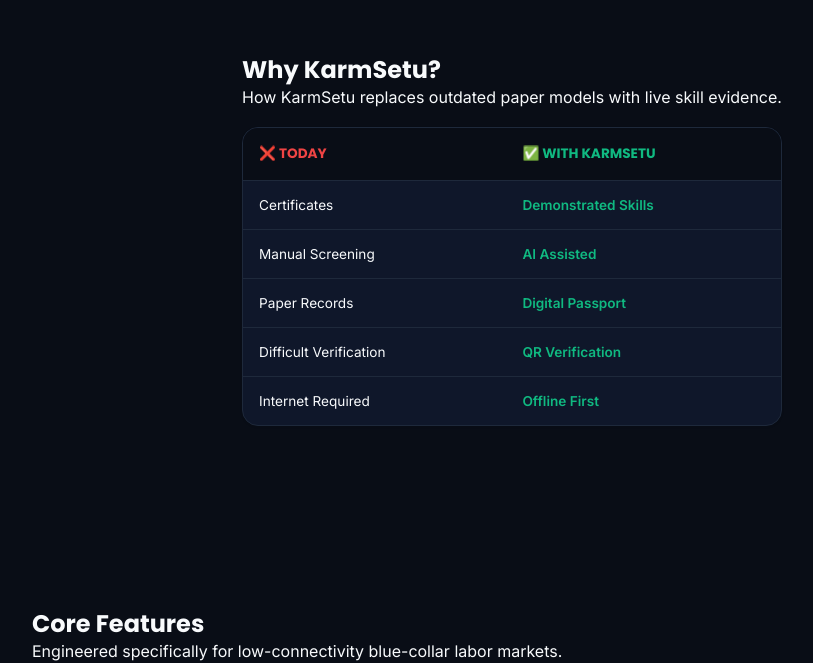
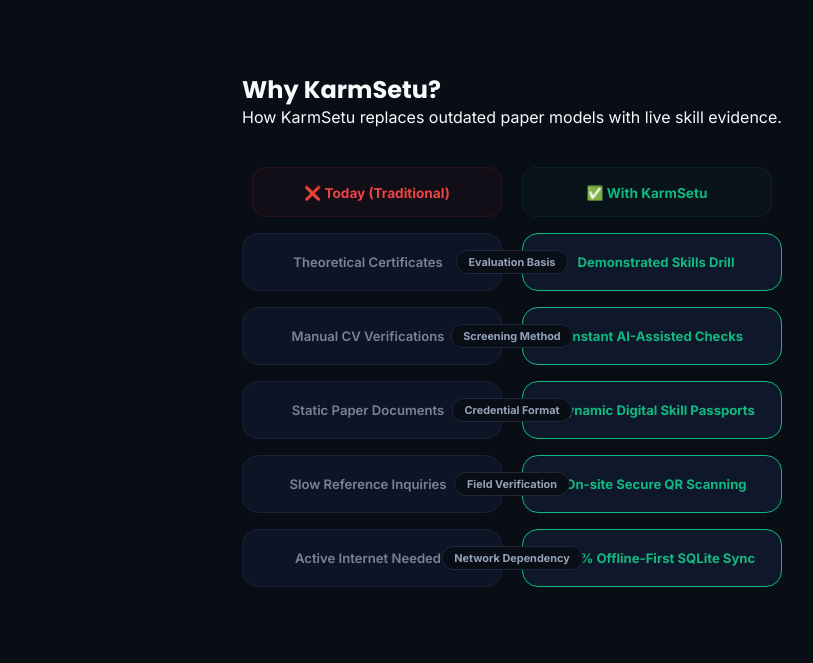
Before and after one commit to nikita000kumari/karmsetu, a React (Vite) app: page / in a window 1280 px wide. Shown: the part 1862-2525 px from the top of the page, without its empty margins (128-941 px from the left). Built offline with nearby package versions, Linux system fonts and the light colour scheme.

Commit message:
style: fix github cta button color, improve comparison layout cards, and rename timeline to Future Features

```diff
--- a/src/App.jsx
+++ b/src/App.jsx
@@ -876,7 +876,7 @@
                   target="_blank"
                   rel="noopener noreferrer"
                   className="btn-outline"
-                  style={{ display: 'flex', gap: '8px', alignItems: 'center', padding: '14px 32px', fontSize: '0.92rem', textDecoration: 'none', border: '1px solid #E2E8F0', borderRadius: '18px', color: '#0F172A', fontWeight: 600 }}
+                  style={{ display: 'flex', gap: '8px', alignItems: 'center', padding: '14px 32px', fontSize: '0.92rem', textDecoration: 'none', border: '1px solid var(--color-border)', borderRadius: '18px', color: 'var(--color-text-primary)', fontWeight: 600 }}
                 >
                   <GithubIcon /> GitHub
                 </a>
@@ -977,41 +977,84 @@
             </section>
 
             {/* 4️⃣ WHY KARMSETU? SECTION */}
-            <section className="comparison-section" style={{ padding: '60px 20px', backgroundColor: 'var(--color-bg)' }}>
+            <section className="comparison-section" style={{ padding: '80px 20px', backgroundColor: 'var(--color-bg)' }}>
               <h2 className="landing-section-title">Why KarmSetu?</h2>
               <p className="landing-section-subtitle">How KarmSetu replaces outdated paper models with live skill evidence.</p>
 
-              <div className="comparison-table-wrapper" style={{ marginTop: '20px' }}>
-                <table className="comparison-table">
-                  <thead>
-                    <tr>
-                      <th style={{ padding: '16px', color: '#EF4444' }}>❌ Today</th>
-                      <th style={{ color: '#10B981', padding: '16px' }}>✅ With KarmSetu</th>
-                    </tr>
-                  </thead>
-                  <tbody>
-                    <tr>
-                      <td style={{ padding: '16px' }}>Certificates</td>
-                      <td style={{ color: '#10B981', fontWeight: 600, padding: '16px' }}>Demonstrated Skills</td>
-                    </tr>
-                    <tr>
-                      <td style={{ padding: '16px' }}>Manual Screening</td>
-                      <td style={{ color: '#10B981', fontWeight: 600, padding: '16px' }}>AI Assisted</td>
-                    </tr>
-                    <tr>
-                      <td style={{ padding: '16px' }}>Paper Records</td>
-                      <td style={{ color: '#10B981', fontWeight: 600, padding: '16px' }}>Digital Passport</td>
-                    </tr>
-                    <tr>
-                      <td style={{ padding: '16px' }}>Difficult Verification</td>
-                      <td style={{ color: '#10B981', fontWeight: 600, padding: '16px' }}>QR Verification</td>
-                    </tr>
-                    <tr>
-                      <td style={{ padding: '16px' }}>Internet Required</td>
-                      <td style={{ color: '#10B981', fontWeight: 600, padding: '16px' }}>Offline First</td>
-                    </tr>
-                  </tbody>
-                </table>
+              <div style={{ maxWidth: '800px', margin: '40px auto 0 auto', display: 'flex', flexDirection: 'column', gap: '16px' }}>
+                {/* Headers */}
+                <div style={{ display: 'grid', gridTemplateColumns: '1fr 1fr', gap: '20px', padding: '0 10px' }}>
+                  <div style={{ textAlign: 'center', padding: '14px', borderRadius: '14px', backgroundColor: 'rgba(239, 68, 68, 0.04)', border: '1px solid rgba(239, 68, 68, 0.1)' }}>
+                    <span style={{ fontSize: '0.85rem', fontWeight: 800, color: '#EF4444' }}>❌ Today (Traditional)</span>
+                  </div>
+                  <div style={{ textAlign: 'center', padding: '14px', borderRadius: '14px', backgroundColor: 'rgba(16, 185, 129, 0.04)', border: '1px solid rgba(16, 185, 129, 0.1)' }}>
+                    <span style={{ fontSize: '0.85rem', fontWeight: 800, color: '#10B981' }}>✅ With KarmSetu</span>
+                  </div>
+                </div>
+
+                {/* Comparison Row Cards */}
+                {[
+                  { label: 'Evaluation Basis', today: 'Theoretical Certificates', karmsetu: 'Demonstrated Skills Drill' },
+                  { label: 'Screening Method', today: 'Manual CV Verifications', karmsetu: 'Instant AI-Assisted Checks' },
+                  { label: 'Credential Format', today: 'Static Paper Documents', karmsetu: 'Dynamic Digital Skill Passports' },
+                  { label: 'Field Verification', today: 'Slow Reference Inquiries', karmsetu: 'On-site Secure QR Scanning' },
+                  { label: 'Network Dependency', today: 'Active Internet Needed', karmsetu: '100% Offline-First SQLite Sync' }
+                ].map((row, idx) => (
+                  <div key={idx} style={{ position: 'relative' }}>
+                    {/* Row Label (Center badge overlay) */}
+                    <div style={{
+                      position: 'absolute',
+                      top: '50%',
+                      left: '50%',
+                      transform: 'translate(-50%, -50%)',
+                      backgroundColor: 'var(--color-bg)',
+                      border: '1px solid var(--color-border)',
+                      borderRadius: '20px',
+                      padding: '4px 12px',
+                      fontSize: '0.68rem',
+                      fontWeight: 700,
+                      color: 'var(--color-text-secondary)',
+                      zIndex: 10,
+                      boxShadow: 'var(--shadow-sm)',
+                      whiteSpace: 'nowrap'
+                    }}>
+                      {row.label}
+                    </div>
+
+                    {/* Left & Right Grid Box */}
+                    <div style={{ display: 'grid', gridTemplateColumns: '1fr 1fr', gap: '20px' }}>
+                      {/* Today card */}
+                      <div style={{
+                        backgroundColor: 'var(--color-card)',
+                        border: '1px solid var(--color-border)',
+                        borderRadius: '16px',
+                        padding: '20px 24px 20px 16px',
+                        textAlign: 'center',
+                        color: 'var(--color-text-secondary)',
+                        fontSize: '0.82rem',
+                        fontWeight: 600,
+                        opacity: 0.8
+                      }}>
+                        {row.today}
+                      </div>
+
+                      {/* KarmSetu card */}
+                      <div style={{
+                        backgroundColor: 'var(--color-card)',
+                        border: '1px solid var(--color-secondary)',
+                        borderRadius: '16px',
+                        padding: '20px 16px 20px 24px',
+                        textAlign: 'center',
+                        color: 'var(--color-secondary)',
+                        fontSize: '0.82rem',
+                        fontWeight: 700,
+                        boxShadow: '0 4px 14px rgba(16, 185, 129, 0.03)'
+                      }}>
+                        {row.karmsetu}
+                      </div>
+                    </div>
+                  </div>
+                ))}
               </div>
             </section>
 
@@ -1181,8 +1224,8 @@
             <section style={{ padding: '80px 20px', backgroundColor: 'var(--color-card)', borderTop: '1px solid var(--color-border)', overflow: 'hidden' }}>
               <div style={{ maxWidth: '600px', margin: '0 auto' }}>
                 <div style={{ textAlign: 'center', marginBottom: '40px' }}>
-                  <h2 style={{ fontSize: '1.6rem', fontWeight: 800, color: 'var(--color-text-primary)' }}>Roadmap 2026</h2>
-                  <p style={{ fontSize: '0.8rem', color: 'var(--color-text-secondary)', marginTop: '4px' }}>Our expansion milestone track for formalization.</p>
+                  <h2 style={{ fontSize: '1.6rem', fontWeight: 800, color: 'var(--color-text-primary)' }}>Future Features</h2>
+                  <p style={{ fontSize: '0.8rem', color: 'var(--color-text-secondary)', marginTop: '4px' }}>Our planned milestone track for future expansion.</p>
                 </div>
 
                 <div style={{ position: 'relative', paddingLeft: '32px', textAlign: 'left' }}>
```
